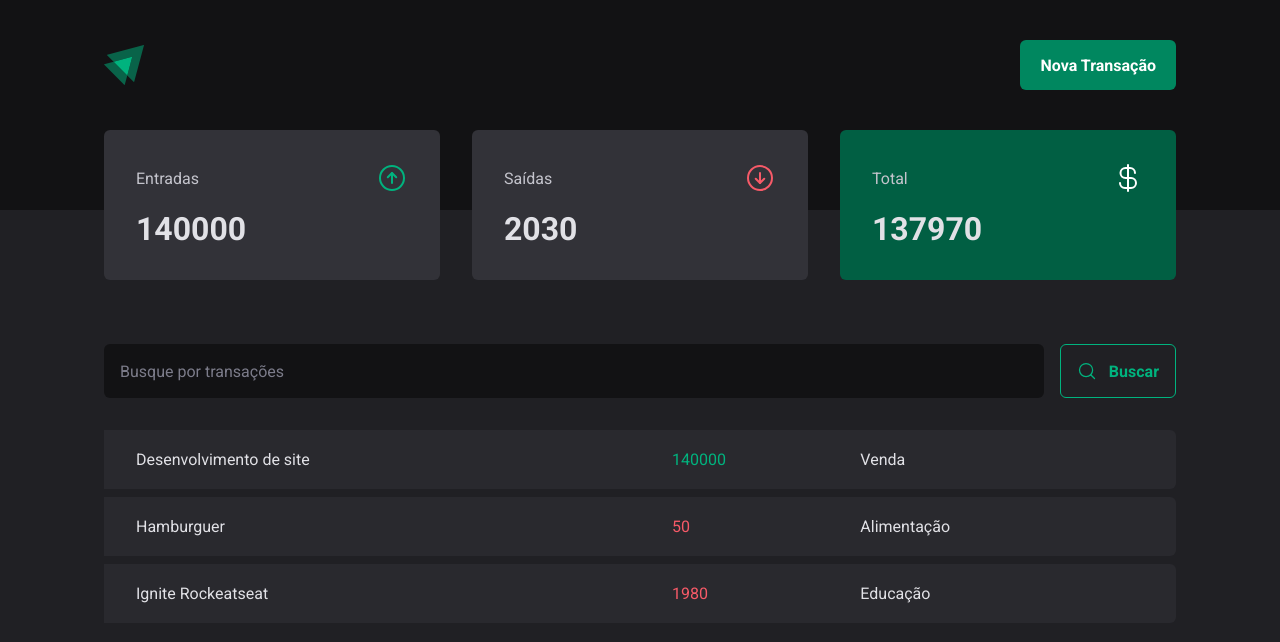
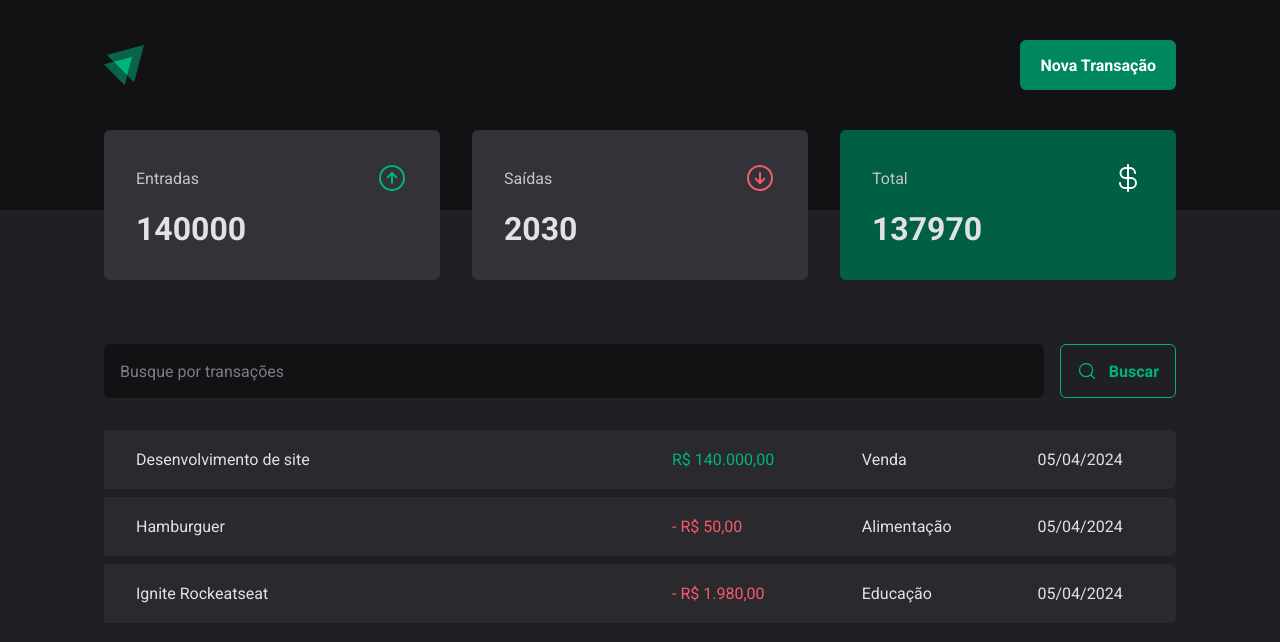
Before and after one commit to V-Matheus/DT-MONEY, a React (Vite) app: page / in a window 1280 px wide. Shown: the top 642 px of the page. Built offline with nearby package versions, Linux system fonts and the light colour scheme; data requests are answered from the project's data file; a web font is replaced by a local one.

Commit message:
Formatando valores

```diff
--- a/server.json
+++ b/server.json
@@ -6,7 +6,7 @@
       "type": "income",
       "category": "Venda",
       "price": 140000,
-      "CreteadAt": "2024-04-05T13:39:03.073Z"
+      "createdAt": "2024-04-05T13:39:03.073Z"
     },
     {
       "id": 2,
@@ -14,7 +14,7 @@
       "type": "outcome",
       "category": "Alimentação",
       "price": 50,
-      "CreteadAt": "2024-04-05T13:30:03.073Z"
+      "createdAt": "2024-04-05T13:30:03.073Z"
     },
     {
       "id": 3,
@@ -22,7 +22,7 @@
       "type": "outcome",
       "category": "Educação",
       "price": 1980,
-      "CreteadAt": "2024-04-05T13:24:03.073Z"
+      "createdAt": "2024-04-05T13:24:03.073Z"
     }
   ]
 }
--- a/src/pages/Transactions/index.tsx
+++ b/src/pages/Transactions/index.tsx
@@ -8,6 +8,8 @@ import {
   TransationsTable,
 } from './styles';
 import { TransactionsContext } from '../../contexts/TransactionsContext';
+import { dateFormatter, priceFormatter } from '../../utils/formatter';
+
 
 export function Transactions() {
   const { transactions } = useContext(TransactionsContext);
@@ -23,16 +25,18 @@ export function Transactions() {
         <TransationsTable>
           <tbody>
             {transactions.map((transaction) => {
+
               return (
                 <tr key={transaction.id}>
                   <td width="50%">{transaction.description}</td>
                   <td>
                     <PriceHightlight variant={transaction.type}>
-                      {transaction.price}
+                      {transaction.type === 'outcome' && '- '}
+                      {priceFormatter.format(transaction.price)}
                     </PriceHightlight>
                   </td>
                   <td>{transaction.category}</td>
-                  <td>{transaction.createdAt}</td>
+                  <td>{dateFormatter.format(new Date(transaction.createdAt))}</td>
                 </tr>
               );
             })}
--- /dev/null
+++ b/src/utils/formatter.ts
@@ -0,0 +1,6 @@
+export const dateFormatter = new Intl.DateTimeFormat('pt-BR');
+
+export const priceFormatter = new Intl.NumberFormat('pt-BR', {
+  style: 'currency',
+  currency: 'BRL',
+});
```
